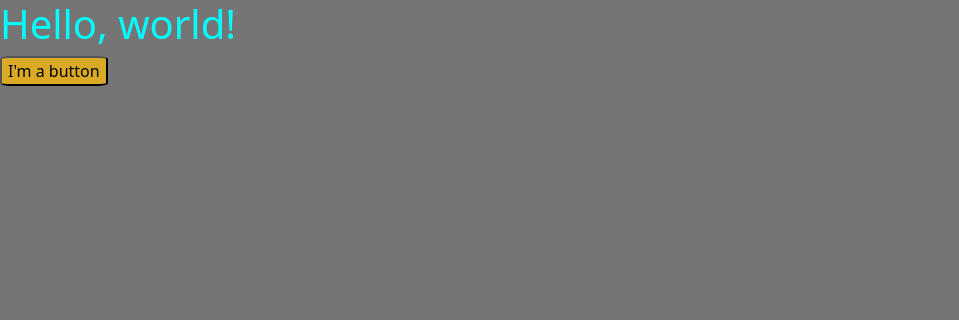
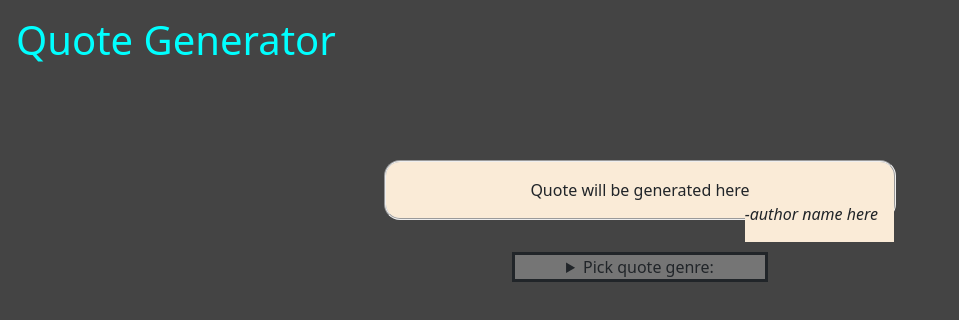
Before and after one commit to cpsoucy/quote_generator, a plain HTML site: page index.html in a window 1280 px wide. Shown: the whole page, without its empty margins (0-959 px from the left). Drawn offline with nearby package versions, Linux system fonts and the light colour scheme.

Commit message:
adding contents for styling and structure of quote generator

```diff
--- a/CSS/styles.css
+++ b/CSS/styles.css
@@ -1,11 +1,59 @@
+header {
+    margin-top: 1rem;
+    margin-left: 1rem;
+    margin-bottom: 1rem;
+}
+
 body {
-    background-color:rgb(117, 117, 117);
+    background-color:rgb(68, 68, 68);
+
 }
 
 h1 {
     color:aqua
 }
 
+.main {
+    padding-top: 5rem;
+    text-align: center;
+}
+
+p {
+    margin: 0;
+}
+
+blockquote {
+    border-style:groove;
+    margin: auto;
+    width: 40%;
+    border-width: 2px;
+    border-radius: 1rem;
+    background-color: antiquewhite;
+    margin-bottom: 2rem;
+    padding-top: 1rem;
+    padding-bottom: 1rem;
+}
+
+cite {
+
+    background-color: antiquewhite;
+    margin-bottom: 0.5rem;
+    padding-right: 1rem;
+    /* position: relative; */
+    padding-bottom: 1rem;
+    float: right;
+
+}
+
+details {
+    background-color:rgb(117, 117, 117);
+    /* width: 20%; */
+    max-width: 20%;
+    border-style: solid;
+    border-width: 3px;
+    margin: auto;
+}
+
 button {
     background-color: rgb(218, 170, 39);;
     border-radius: 10%;
--- a/index.html
+++ b/index.html
@@ -7,12 +7,32 @@
     <link href="https://cdn.jsdelivr.net/npm/bootstrap@5.3.0-alpha1/dist/css/bootstrap.min.css" rel="stylesheet" integrity="sha384-GLhlTQ8iRABdZLl6O3oVMWSktQOp6b7In1Zl3/Jr59b6EGGoI1aFkw7cmDA6j6gD" crossorigin="anonymous">
     <link href="css\styles.css" rel="stylesheet">
 </head>
-  <body>
-    <h1>Hello, world!</h1>
 
-    <button>I'm a button</button>
+<body>
 
-    <script src="js\page.js"></script>
-    <script src="https://cdn.jsdelivr.net/npm/bootstrap@5.3.0-alpha1/dist/js/bootstrap.bundle.min.js" integrity="sha384-w76AqPfDkMBDXo30jS1Sgez6pr3x5MlQ1ZAGC+nuZB+EYdgRZgiwxhTBTkF7CXvN" crossorigin="anonymous"></script>
-  </body>
+  <header>
+      <h1>Quote Generator</h1>
+  </header>
+
+  <div class="main">
+    <!-- <mark>I'm highlighted</mark> -->
+
+  <!-- <div class="main_box"> -->
+    <blockquote>
+      <p>Quote will be generated here</p>
+      <p><cite>-author name here</cite></p>
+    </blockquote>
+  <!-- </div> -->
+
+    <details>
+      <summary>Pick quote genre:</summary>
+      <p>historical</p>
+      <p>modern</p>
+    </details>
+
+  </div>
+
+  <script src="js\page.js"></script>
+  <script src="https://cdn.jsdelivr.net/npm/bootstrap@5.3.0-alpha1/dist/js/bootstrap.bundle.min.js" integrity="sha384-w76AqPfDkMBDXo30jS1Sgez6pr3x5MlQ1ZAGC+nuZB+EYdgRZgiwxhTBTkF7CXvN" crossorigin="anonymous"></script>
+<body>
 </html>
```
